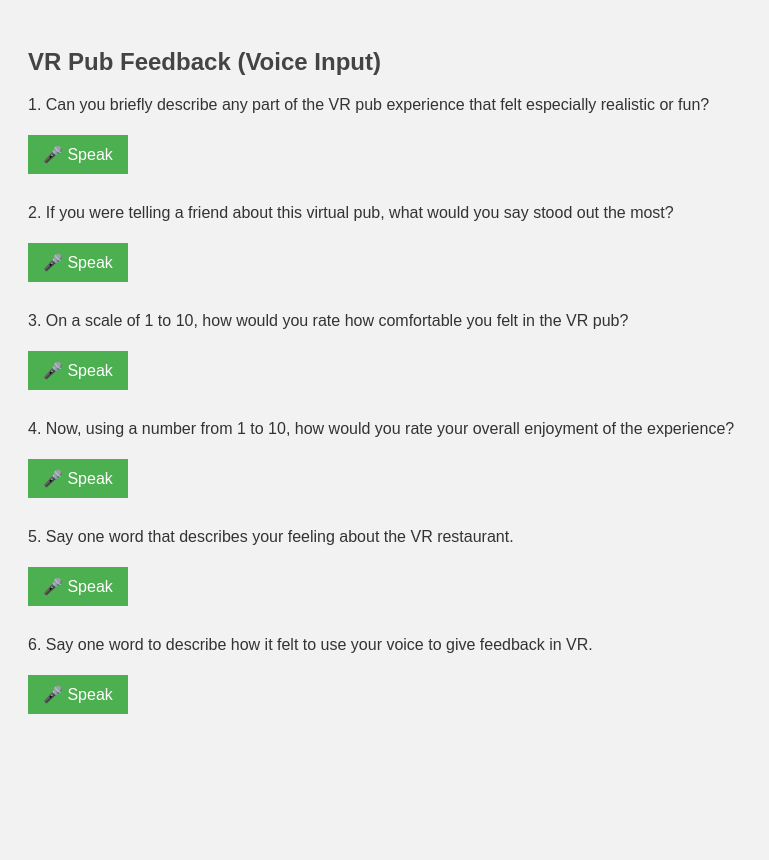
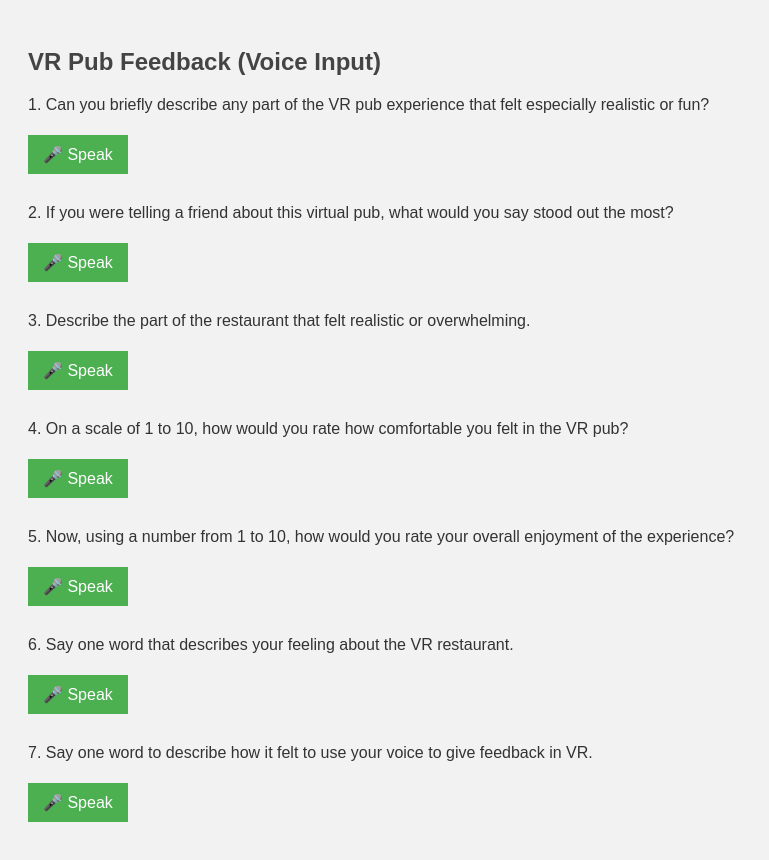
Before and after one commit to dishaS26-6/voice, a plain HTML site: page index.html in a window 1280 px wide. Shown: the whole page, without its empty margins (0-769 px from the left). Before the commit the page ends 800 px from the top, so only its background shows below. Drawn offline with Linux system fonts and the light colour scheme.

Commit message:
Update index.html

```diff
--- a/index.html
+++ b/index.html
@@ -53,27 +53,33 @@
   </div>
 
   <div class="section">
-    <p>3. On a scale of 1 to 10, how would you rate how comfortable you felt in the VR pub?</p>
+    <p>3. Describe the part of the restaurant that felt realistic or overwhelming.</p>
     <button onclick="startDictation('q3')">🎤 Speak</button>
     <p class="result" id="q3"></p>
   </div>
 
   <div class="section">
-    <p>4. Now, using a number from 1 to 10, how would you rate your overall enjoyment of the experience?</p>
+    <p>4. On a scale of 1 to 10, how would you rate how comfortable you felt in the VR pub?</p>
     <button onclick="startDictation('q4')">🎤 Speak</button>
     <p class="result" id="q4"></p>
   </div>
 
   <div class="section">
-    <p>5. Say one word that describes your feeling about the VR restaurant.</p>
+    <p>5. Now, using a number from 1 to 10, how would you rate your overall enjoyment of the experience?</p>
     <button onclick="startDictation('q5')">🎤 Speak</button>
     <p class="result" id="q5"></p>
   </div>
 
   <div class="section">
-    <p>6. Say one word to describe how it felt to use your voice to give feedback in VR.</p>
+    <p>6. Say one word that describes your feeling about the VR restaurant.</p>
     <button onclick="startDictation('q6')">🎤 Speak</button>
     <p class="result" id="q6"></p>
+  </div>
+
+  <div class="section">
+    <p>7. Say one word to describe how it felt to use your voice to give feedback in VR.</p>
+    <button onclick="startDictation('q7')">🎤 Speak</button>
+    <p class="result" id="q7"></p>
   </div>
 
   <script>
```
